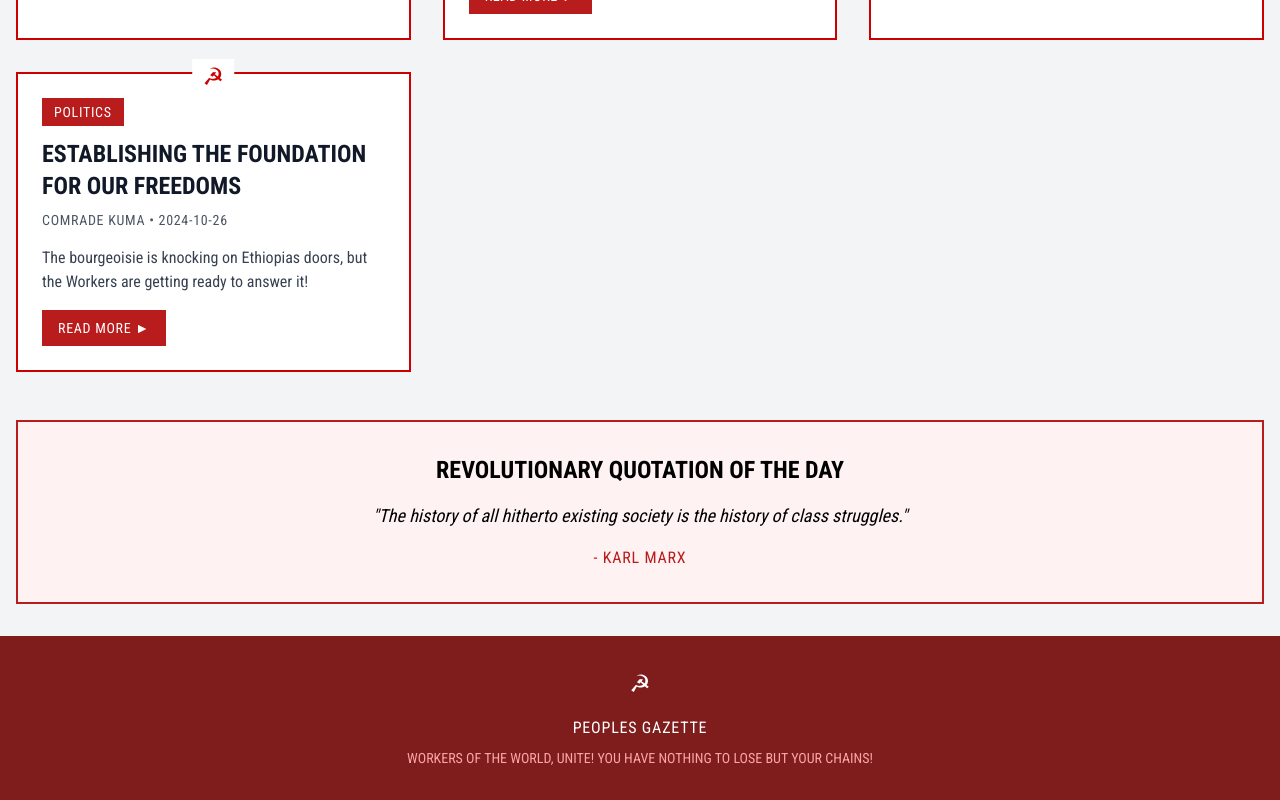
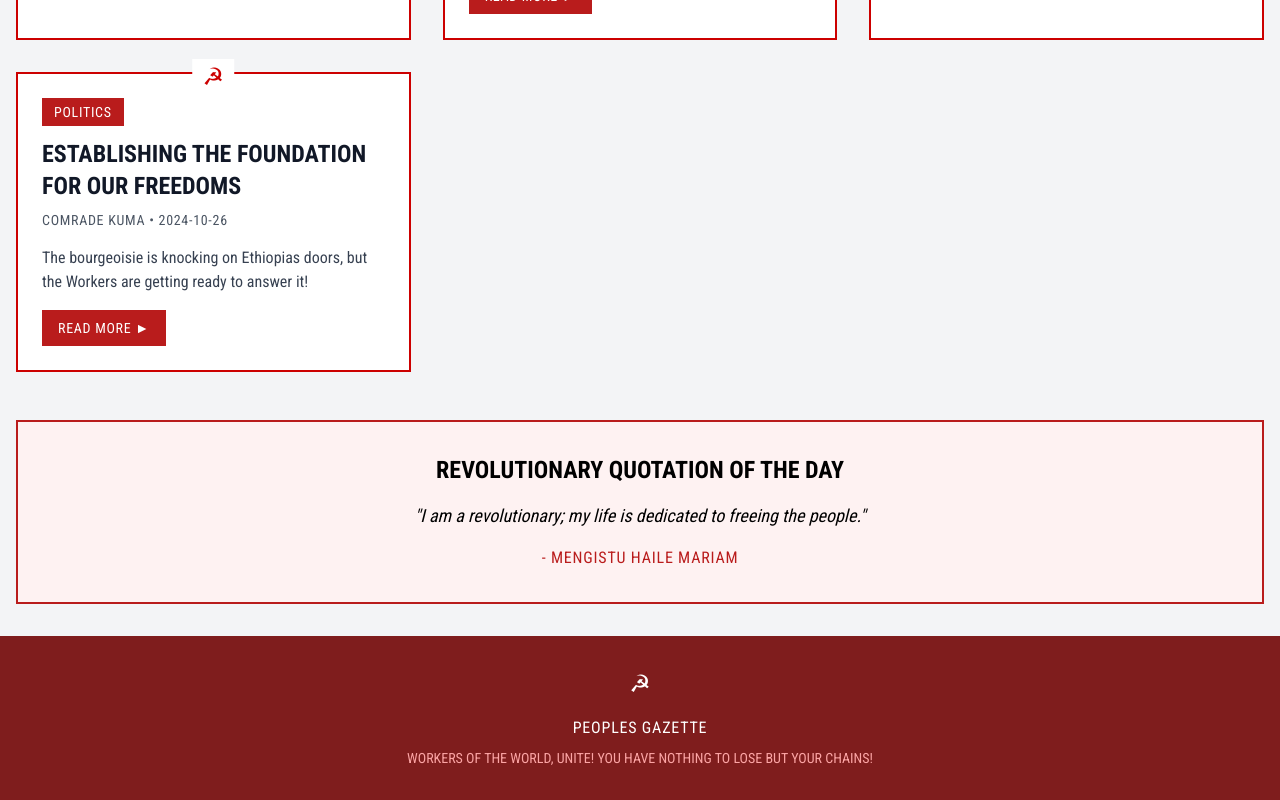
Before and after one commit to BillGStanford/PeoplesNews, a React (Vite) app: page / in a window 1280 px wide. Shown: the part 732-1532 px from the top of the page. Built offline with nearby package versions, Linux system fonts and the light colour scheme; the HTML template or start-up script is replaced by a standard one.

Commit message:
Update HomePage.jsx

```diff
--- a/src/pages/HomePage.jsx
+++ b/src/pages/HomePage.jsx
@@ -33,9 +33,9 @@ const HomePage = () => {
         <div className="bg-red-50 border-2 border-red-700 p-8">
           <h3 className="text-2xl font-bold uppercase mb-4">REVOLUTIONARY QUOTATION OF THE DAY</h3>
           <p className="text-lg italic mb-4">
-            "The history of all hitherto existing society is the history of class struggles."
+            "I am a revolutionary; my life is dedicated to freeing the people."
           </p>
-          <p className="text-red-700 uppercase tracking-wider">- Karl Marx</p>
+          <p className="text-red-700 uppercase tracking-wider">- Mengistu Haile Mariam</p>
         </div>
       </div>
     </div>
```
